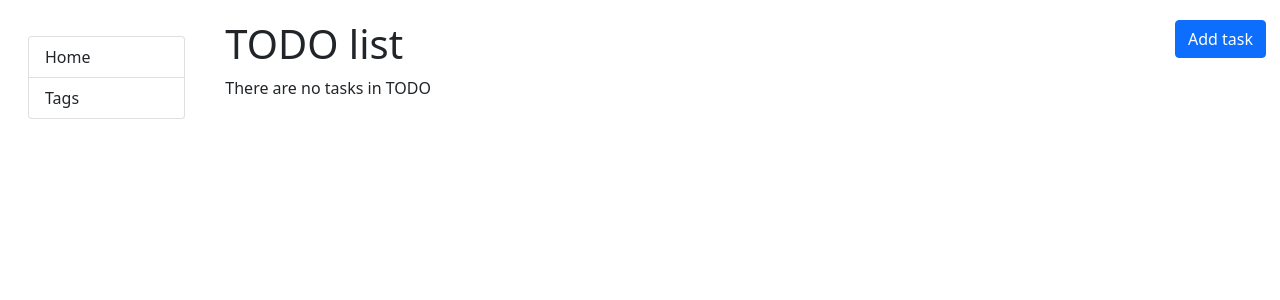
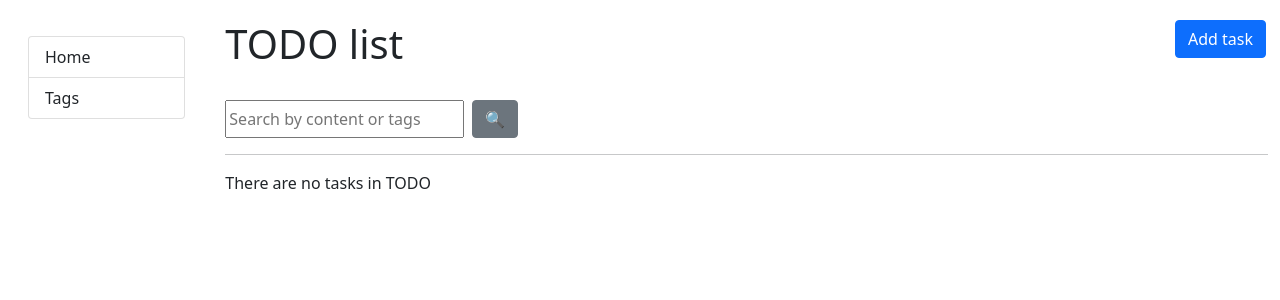
Before and after one commit to Orixara/py-todo-practice, a Django app: page / in a window 1280 px wide. Shown: the top 300 px of the page. Run offline with Django 5.2, Linux system fonts and the light colour scheme; data that the repository does not hold is empty; some libraries are stand-ins or nearby versions.

Commit message:
added search features by content and tags

```diff
--- a/templates/includes/pagination.html
+++ b/templates/includes/pagination.html
@@ -1,8 +1,9 @@
+{% load query_transform %}
 {% if is_paginated %}
   <ul class="pagination">
     {% if page_obj.has_previous %}
       <li class="page-item">
-        <a href="?page= {{ page_obj.previous_page_number }}" class="page-link">prev</a>
+        <a href="?{% query_transform request page=page_obj.previous_page_number %}" class="page-link">prev</a>
       </li>
     {% endif %}
     <li class="page-item active">
@@ -10,7 +11,7 @@
     </li>
     {% if page_obj.has_next %}
       <li class="page-item">
-        <a href="?page= {{ page_obj.next_page_number }}" class="page-link">next</a>
+        <a href="?{% query_transform request page=page_obj.next_page_number %}" class="page-link">next</a>
       </li>
     {% endif %}
   </ul>
--- a/templates/todo_app/task_list.html
+++ b/templates/todo_app/task_list.html
@@ -1,10 +1,17 @@
 {% extends "base.html" %}
+{% load crispy_forms_filters %}
 
 {% block content %}
   <h1>
     TODO list
     <a href="{% url 'todo:task-create' %}" class="btn btn-primary link-to-page">Add task</a>
   </h1>
+  <br>
+  <form method="get" action="" class="d-flex mb-3">
+    {{ search_form.search }}
+    <button class="btn btn-secondary ms-2" type="submit">🔍</button>
+  </form>
+  <hr>
 
   {% if task_list %}
     {% for task in task_list %}
--- a/todo_app/forms.py
+++ b/todo_app/forms.py
@@ -20,3 +20,14 @@ class TaskForm(forms.ModelForm):
     class Meta:
         model = Task
         fields = ["content", "deadline", "tags"]
+
+
+class TaskSearchForm(forms.Form):
+    search = forms.CharField(
+        max_length=255,
+        required=False,
+        label="",
+        widget=forms.TextInput(
+            attrs={"placeholder": "Search by content or tags"}
+        )
+    )
--- a/todo_app/views.py
+++ b/todo_app/views.py
@@ -1,18 +1,39 @@
+from django.db.models import Q
 from django.shortcuts import get_object_or_404, redirect
 from django.urls import reverse_lazy
 from django.views import generic
 from django.contrib import messages
 
-from todo_app.forms import TaskForm
+from todo_app.forms import TaskForm, TaskSearchForm
 from todo_app.models import Task, Tag
 
 
 class TaskListView(generic.ListView):
     model = Task
     paginate_by = 4
-    queryset = Task.objects.prefetch_related("tags").order_by(
-        "is_done", "-created_at"
-    )
+
+    def get_queryset(self):
+        queryset = Task.objects.prefetch_related("tags").order_by(
+            "is_done", "-created_at"
+        )
+
+        form = TaskSearchForm(self.request.GET)
+        if form.is_valid():
+            search_query = form.cleaned_data.get("search")
+            if search_query:
+                queryset = queryset.filter(
+                    Q(content__icontains=search_query) |
+                    Q(tags__name__icontains=search_query)
+                ).distinct()
+
+        return queryset
+
+    def get_context_data(
+        self, *, object_list =None, **kwargs
+    ):
+        context = super(TaskListView, self).get_context_data(**kwargs)
+        context["search_form"] = TaskSearchForm(self.request.GET)
+        return context
 
 
 class TaskCreateView(generic.CreateView):
```
Also changed, not shown: todo_app/templatetags/query_transform.py (added, +15 -0 lines).
